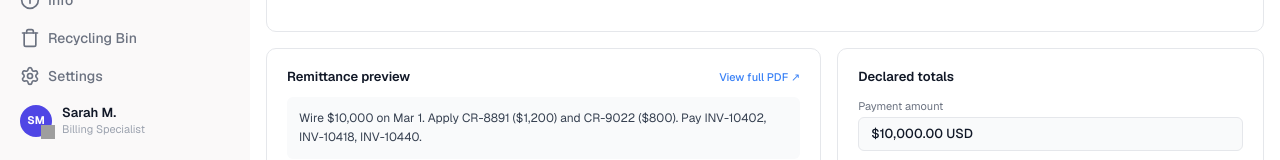
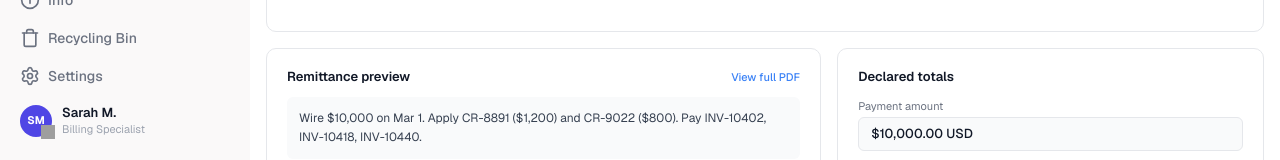
Before and after one commit to borisj74/BillingPlatform, a Next.js app: page /allocation/import in a window 1280 px wide. Shown: the part 639-799 px from the top of the page. Built offline with nearby package versions, Linux system fonts and the light colour scheme; grey boxes are pictures that could not be loaded.

Commit message:
fix(ui): drop external-link glyph from View full PDF on import preview
Made-with: Cursor

```diff
--- a/components/allocations/ImportRemittanceClient.tsx
+++ b/components/allocations/ImportRemittanceClient.tsx
@@ -268,7 +268,7 @@ export function ImportRemittanceClient() {
               <div className="min-h-0 flex-[2] rounded-lg border border-[#E5E7EB] bg-white p-5">
                 <div className="mb-3 flex items-center justify-between gap-2">
                   <h3 className="text-[13px] font-semibold leading-4 text-[#111827]">Remittance preview</h3>
-                  <span className="text-[11px] font-medium leading-[0.875rem] text-[#3B82F6]">View full PDF ↗</span>
+                  <span className="text-[11px] font-medium leading-[0.875rem] text-[#3B82F6]">View full PDF</span>
                 </div>
                 <div className="mb-2.5 rounded-sm bg-[#F9FAFB] p-3">
                   <p className="text-[12px] leading-[1.6] text-[#374151]">
```
